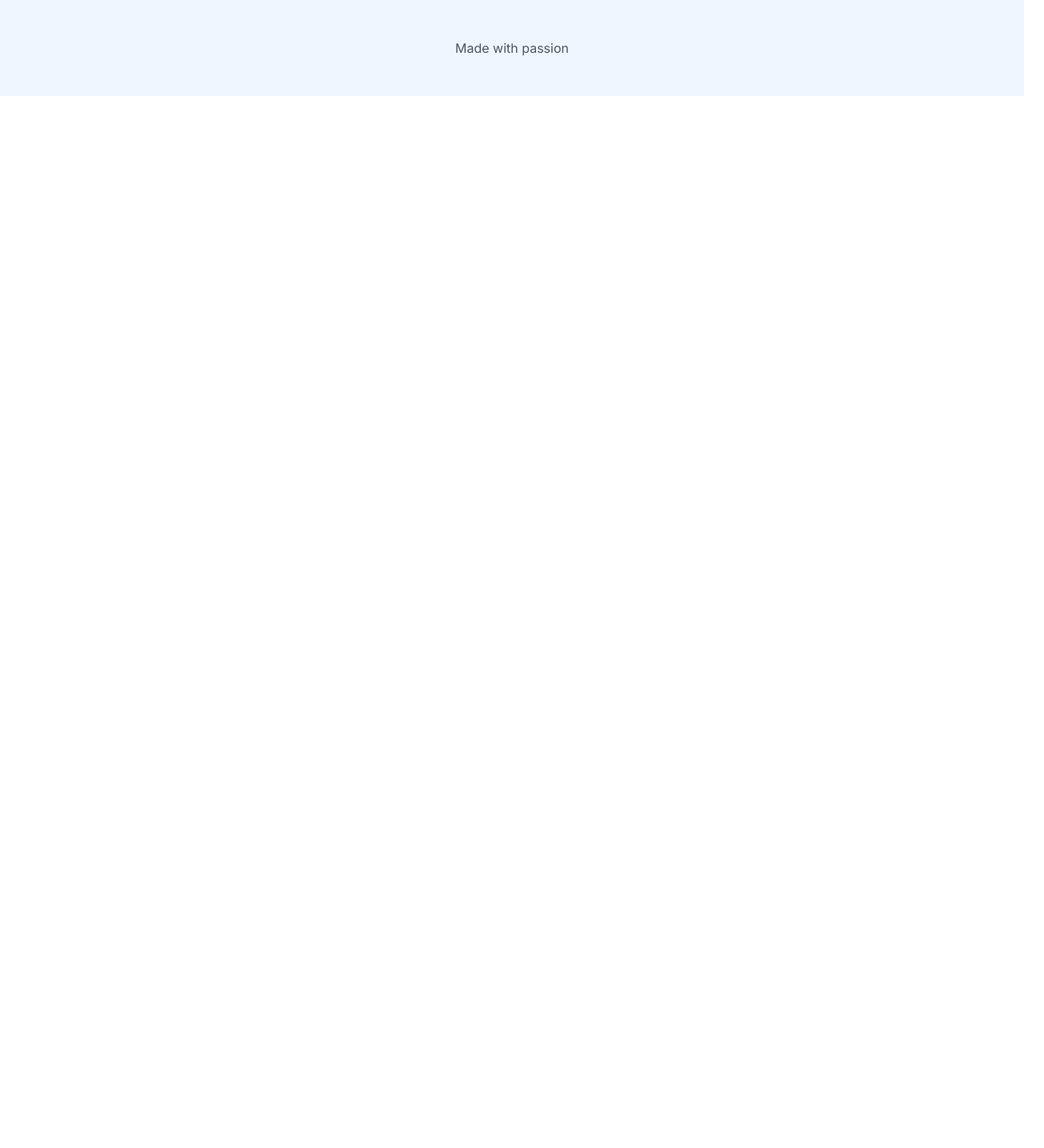
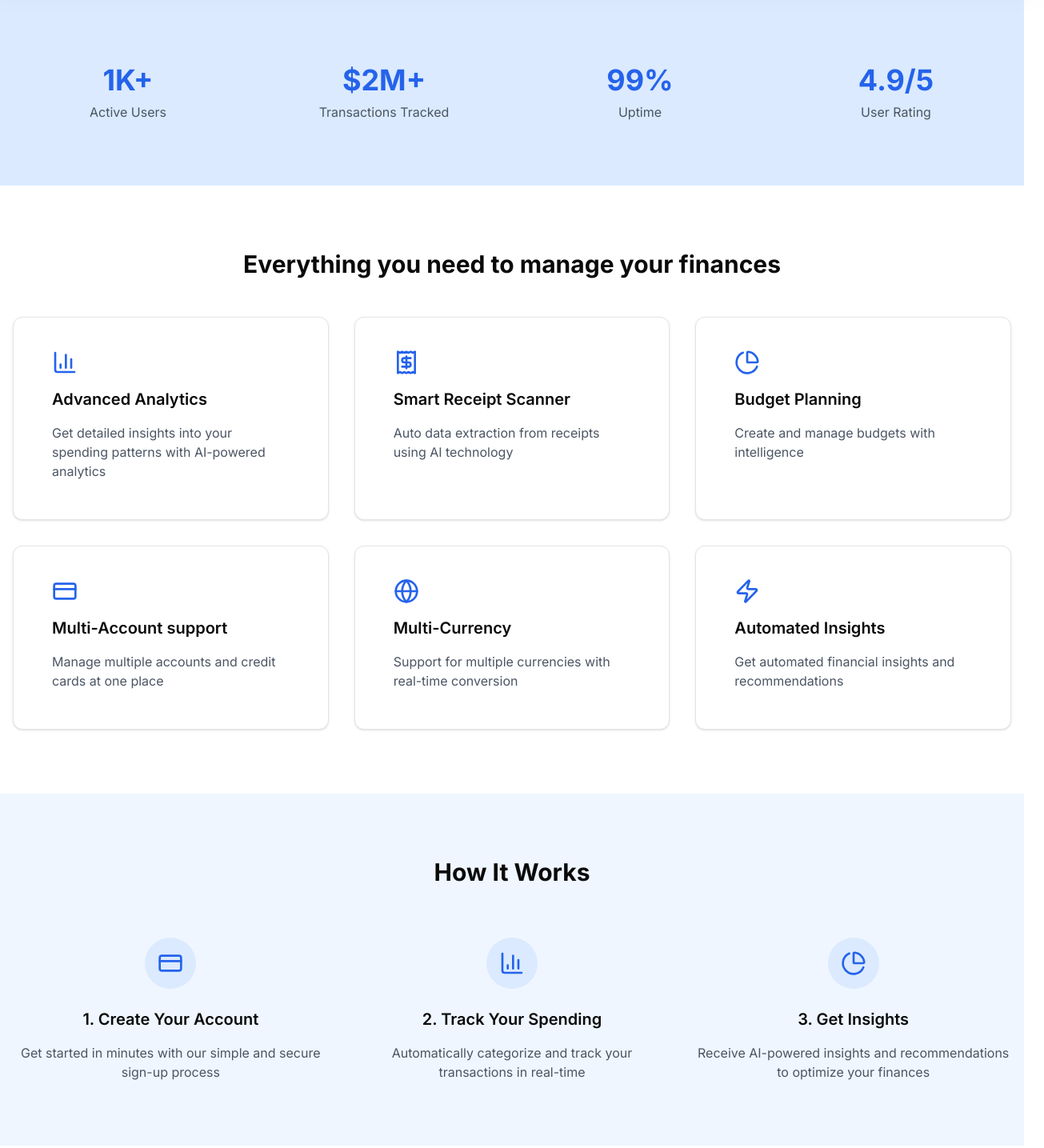
Before and after one commit to saisathwik22/finance-platform, a Next.js app: page / in a window 1280 px wide. Shown: the part 1300-2735 px from the top of the page at 80% size, 1305 px wide, since content can reach past the window. Before the commit the page ends 1420 px from the top, so only its background shows below. Built offline with nearby package versions, Linux system fonts and the light colour scheme; no server answers.

Commit message:
Landing Page UI Completed CodeStage - 1:13:00

```diff
--- a/app/globals.css
+++ b/app/globals.css
@@ -73,10 +73,28 @@
 
 @layer utilities {
   .gradient {
-    @apply bg-gradient-to-br from-purple-400 via-pink-700 to-purple-600;
+    @apply bg-gradient-to-br from-fuchsia-600 via-pink-600 to-rose-700;
+  }
+
+  .free-trial-gradient {
+    @apply bg-gradient-to-br from-blue-700 via-sky-600 to-cyan-500;
   }
 
   .gradient-title {
     @apply gradient font-extrabold tracking-tighter pr-2 pb-2 text-transparent bg-clip-text;
   }
 }
+
+.hero-image-wrapper {
+  perspective: 1000px;
+}
+
+.hero-image {
+  transform: rotateX(10deg) scale(1);
+  transition: transform 0.5s ease-out;
+  will-change: transform;
+}
+
+.hero-image.scrolled {
+  transform: rotateX(0deg) scale(1) translateY(40px);
+}
--- a/app/layout.js
+++ b/app/layout.js
@@ -22,7 +22,10 @@
           {/* Footer */}
           <footer className='bg-blue-50 py-12'>
             <div className='container mx-auto px-4 text-center text-gray-600'>
-              <p>Made with passion</p>
+              <p>
+                Developed as a learning experiment, each line of code reflects
+                my growth! 🚀
+              </p>
             </div>
           </footer>
         </body>
--- a/app/page.js
+++ /dev/null
@@ -1,9 +0,0 @@
-import HeroSection from "@/components/hero";
-
-export default function Home() {
-  return (
-    <div className='mt-40'>
-      <HeroSection />
-    </div>
-  );
-}
--- /dev/null
+++ b/app/page.jsx
@@ -0,0 +1,122 @@
+import HeroSection from "@/components/hero";
+import { Button } from "@/components/ui/button";
+import { Card, CardContent } from "@/components/ui/card";
+import {
+  featuresData,
+  howItWorksData,
+  statsData,
+  testimonialsData,
+} from "@/data/landing";
+import Image from "next/image";
+import Link from "next/link";
+
+export default function Home() {
+  return (
+    <div className='mt-40'>
+      <HeroSection />
+
+      <section className='py-20 bg-blue-100'>
+        <div className='container mx-auto px-4'>
+          <div className='grid grid-cols-2 md:grid-cols-4 gap-8'>
+            {statsData.map((statsData, index) => (
+              <div key={index} className='text-center'>
+                <div className='text-4xl font-bold text-blue-600 mb-2'>
+                  {statsData.value}
+                </div>
+                <div className='text-gray-600'>{statsData.label}</div>
+              </div>
+            ))}
+          </div>
+        </div>
+      </section>
+
+      <section className='py-20'>
+        <div className='container mx-auto px-4'>
+          <h2 className='text-3xl font-bold text-center mb-12'>
+            Everything you need to manage your finances
+          </h2>
+          <div className='grid grid-cols-1 md:grid-cols-2 lg:grid-cols-3 gap-8'>
+            {featuresData.map((feature, index) => (
+              <Card key={index} className='p-6'>
+                <CardContent className='space-y-4 pt-4'>
+                  {feature.icon}
+                  <h3 className='text-xl font-semibold'>{feature.title}</h3>
+                  <p className='text-gray-600'>{feature.description}</p>
+                </CardContent>
+              </Card>
+            ))}
+          </div>
+        </div>
+      </section>
+
+      <section className='py-20 bg-blue-50'>
+        <div className='container mx-auto px-4'>
+          <h2 className='text-3xl font-bold text-center mb-16'>How It Works</h2>
+          <div className='grid grid-cols-1 md:grid-cols-3 gap-8'>
+            {howItWorksData.map((step, index) => (
+              <div key={index} className='text-center'>
+                <div className='w-16 h-16 bg-blue-100 rounded-full flex items-center justify-center mx-auto mb-6'>
+                  {step.icon}
+                </div>
+                <h3 className='text-xl font-semibold mb-4'>{step.title}</h3>
+                <p className='text-gray-600'>{step.description}</p>
+              </div>
+            ))}
+          </div>
+        </div>
+      </section>
+
+      <section className='py-20'>
+        <div className='container mx-auto px-4'>
+          <h2 className='text-3xl font-bold text-center mb-12'>
+            What Our Users Say
+          </h2>
+          <div className='grid grid-cols-1 md:grid-cols-3 gap-8'>
+            {testimonialsData.map((testimonial, index) => (
+              <Card key={index} className='p-6'>
+                <CardContent className='space-y-4 pt-4'>
+                  <div className='flex items-center mb-4'>
+                    <Image
+                      src={testimonial.image}
+                      alt={testimonial.name}
+                      width={40}
+                      height={40}
+                      className='rounded-full'
+                    />
+                    <div className='ml-4'>
+                      <div className='font-semibold'>{testimonial.name}</div>
+                      <div className='text-sm text-gray-600'>
+                        {testimonial.role}
+                      </div>
+                    </div>
+                  </div>
+                  <p className='text-gray-600'>{testimonial.quote}</p>
+                </CardContent>
+              </Card>
+            ))}
+          </div>
+        </div>
+      </section>
+
+      <section className='py-20 free-trial-gradient'>
+        <div className='container mx-auto px-4 text-center'>
+          <h2 className=' text-white text-3xl font-bold text-center mb-4'>
+            Ready to Take Control of Your Finances?
+          </h2>
+          <p className='text-blue-100 mb-8 max-w-2xl mx-auto'>
+            Join thousands of users who are already managing their finances
+            smarter with FundFlow
+          </p>
+          <Link href='/dashboad'>
+            <Button
+              size='lg'
+              className='bg-white text-blue-600 hover:bg-sky-50 animate-bounce'
+            >
+              Start Free Trial
+            </Button>
+          </Link>
+        </div>
+      </section>
+    </div>
+  );
+}
--- a/components/hero.jsx
+++ b/components/hero.jsx
@@ -3,14 +3,34 @@
 import Link from "next/link";
 import { Button } from "./ui/button";
 import Image from "next/image";
-import { useRef } from "react";
+import { useEffect, useRef } from "react";
 
 const HeroSection = () => {
+  const imageRef = useRef();
+
+  useEffect(() => {
+    const imageElement = imageRef.current;
+
+    const handleScroll = () => {
+      const scrollPosition = window.scrollY;
+      const scrollThreshold = 100;
+
+      if (scrollPosition > scrollThreshold) {
+        imageElement.classList.add("scrolled");
+      } else {
+        imageElement.classList.remove("scrolled");
+      }
+    };
+
+    window.addEventListener("scroll", handleScroll);
+    return () => window.removeEventListener("scroll", handleScroll);
+  }, []);
+
   return (
     <div className='pb-20 px-4'>
       <div className='container mx-auto text-center'>
         <h1 className='text-5xl md:text-8xl lg:text-[105px] pb-6 gradient-title'>
-          Manage Your Finances
+          Manage Your Money
           <br /> with Intelligence
         </h1>
         <p className='text-xl text-gray-600 mb-8 max-w-2xl mx-auto'>
@@ -23,12 +43,12 @@
           </Link>
           <Link href='https://github.com/saisathwik22/finance-platform'>
             <Button size='lg' variant='outline'>
-              Know more
+              Github
             </Button>
           </Link>
         </div>
         <div className='hero-image-wrapper'>
-          <div>
+          <div ref={imageRef} className='hero-image'>
             <Image
               src='/banner.jpeg'
               width={1280}
--- /dev/null
+++ b/data/landing.js
@@ -0,0 +1,108 @@
+import {
+  BarChart3,
+  Receipt,
+  PieChart,
+  CreditCard,
+  Globe,
+  Zap,
+} from "lucide-react";
+
+// Stats Data
+export const statsData = [
+  {
+    value: "1K+",
+    label: "Active Users",
+  },
+  {
+    value: "$2M+",
+    label: "Transactions Tracked",
+  },
+  {
+    value: "99%",
+    label: "Uptime",
+  },
+  {
+    value: "4.9/5",
+    label: "User Rating",
+  },
+];
+
+export const featuresData = [
+  {
+    icon: <BarChart3 className='h-8 w-8 text-blue-600' />,
+    title: "Advanced Analytics",
+    description:
+      "Get detailed insights into your spending patterns with AI-powered analytics",
+  },
+  {
+    icon: <Receipt className='h-8 w-8 text-blue-600' />,
+    title: "Smart Receipt Scanner",
+    description: "Auto data extraction from receipts using AI technology",
+  },
+  {
+    icon: <PieChart className='h-8 w-8 text-blue-600' />,
+    title: "Budget Planning",
+    description: "Create and manage budgets with intelligence",
+  },
+  {
+    icon: <CreditCard className='h-8 w-8 text-blue-600' />,
+    title: "Multi-Account support",
+    description: "Manage multiple accounts and credit cards at one place",
+  },
+  {
+    icon: <Globe className='h-8 w-8 text-blue-600' />,
+    title: "Multi-Currency",
+    description: "Support for multiple currencies with real-time conversion",
+  },
+  {
+    icon: <Zap className='h-8 w-8 text-blue-600' />,
+    title: "Automated Insights",
+    description: "Get automated financial insights and recommendations",
+  },
+];
+
+// Working
+export const howItWorksData = [
+  {
+    icon: <CreditCard className='h-8 w-8 text-blue-600' />,
+    title: "1. Create Your Account",
+    description:
+      "Get started in minutes with our simple and secure sign-up process",
+  },
+  {
+    icon: <BarChart3 className='h-8 w-8 text-blue-600' />,
+    title: "2. Track Your Spending",
+    description:
+      "Automatically categorize and track your transactions in real-time",
+  },
+  {
+    icon: <PieChart className='h-8 w-8 text-blue-600' />,
+    title: "3. Get Insights",
+    description:
+      "Receive AI-powered insights and recommendations to optimize your finances",
+  },
+];
+
+export const testimonialsData = [
+  {
+    name: "Sarah Johnson",
+    role: "Small Business Owner",
+    image: "https://randomuser.me/api/portraits/women/75.jpg",
+    quote:
+      "FundFlow has transformed how I manage my business finances. The AI insights have helped me identify cost-saving oppurtunities I never knew existed.",
+  },
+  {
+    name: "Micheal Chen",
+    role: "Freelancer",
+    image: "https://randomuser.me/api/portraits/men/75.jpg",
+    quote:
+      "The receipt scanning feature saves me hours each month. Now I can focus on my work instead of manual data entry and expense tracking.",
+  },
+  {
+    name: "Emily Rodriguez",
+    role: "Financial Advisor",
+    image: "https://randomuser.me/api/portraits/women/74.jpg",
+    quote:
+      "I recommend FundFlow to all my clients. The multi-currency support and detailed analytics make it perfect for international investors.",
+  },
+];
--- a/next.config.mjs
+++ b/next.config.mjs
@@ -1,4 +1,13 @@
 /** @type {import('next').NextConfig} */
-const nextConfig = {};
+const nextConfig = {
+  images: {
+    remotePatterns: [
+      {
+        protocol: "https",
+        hostname: "randomuser.me",
+      },
+    ],
+  },
+};
 
 export default nextConfig;
```
